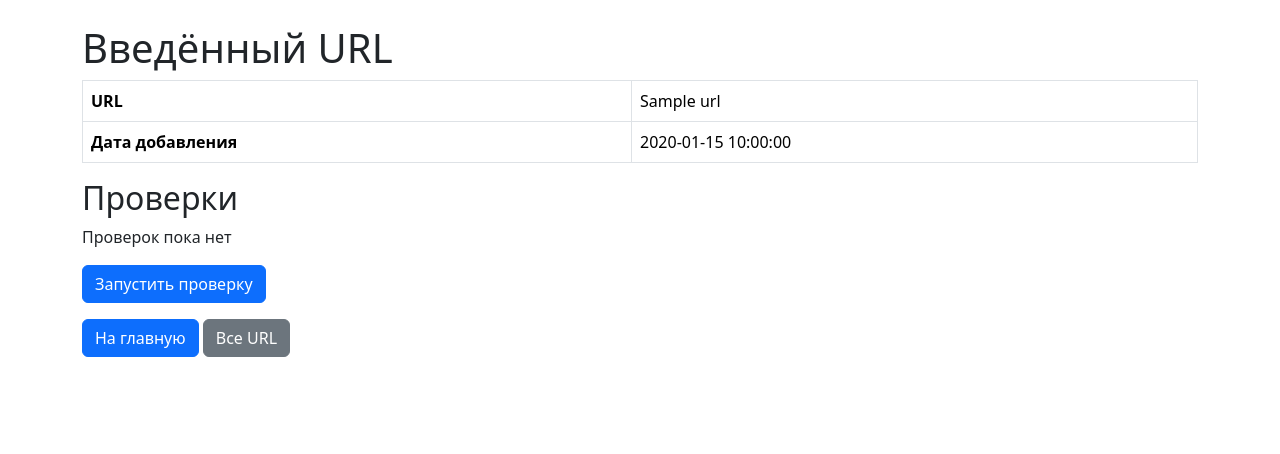
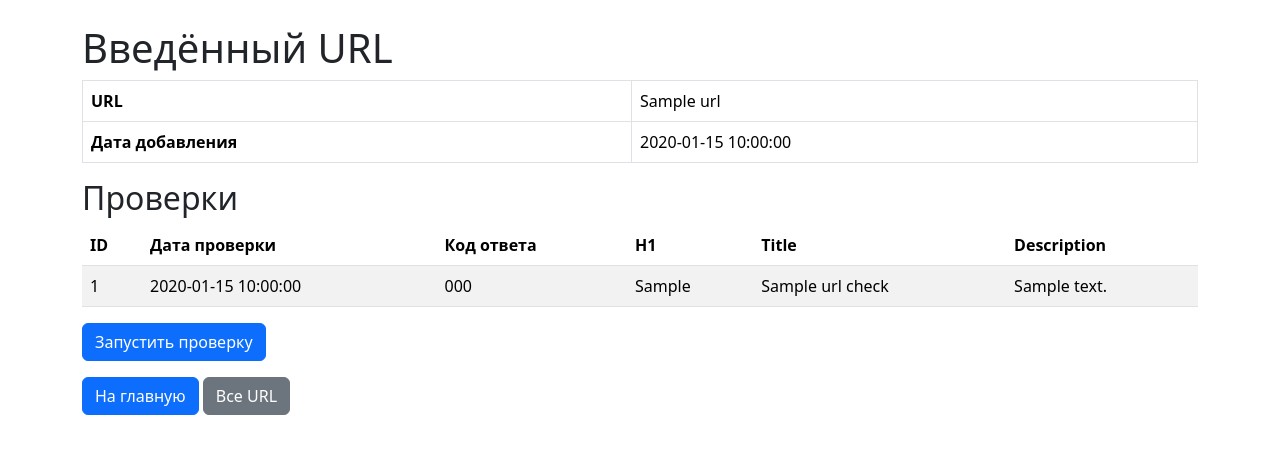
Before and after one commit to lisaCookie/python-project-83, a Flask app: page /urls/1 in a window 1280 px wide. Shown: the top 454 px of the page. Run offline with Flask 3, Linux system fonts and the light colour scheme; a database or web service that is not in the repository returns one stand-in record (values such as "Sample title"); data that the repository does not hold is empty; some libraries are stand-ins or nearby versions.

Commit message:
modified:   database.sql         modified:   page_analyzer/__pycache__/app.cpython-313.pyc         modified:   page_analyzer/app.py         modified:   page_analyzer/templates/index.html         modified:   page_analyzer/templates/url.html         modified:   page_analyzer/templates/urls.html         modified:   pyproject.toml         modified:   uv.lock

```diff
--- a/database.sql
+++ b/database.sql
@@ -7,7 +7,7 @@ CREATE TABLE IF NOT EXISTS urls (
 CREATE TABLE IF NOT EXISTS url_checks (
     id SERIAL PRIMARY KEY,
     url_id  INTEGER NOT NULL REFERENCES urls(id) ON DELETE CASCADE,
-    status_code INTEGER
+    status_code INTEGER,
     h1 TEXT,
     title TEXT,
     description TEXT,
--- a/page_analyzer/app.py
+++ b/page_analyzer/app.py
@@ -4,8 +4,10 @@ import os
 import psycopg2
 import requests
 import validators
+from bs4 import BeautifulSoup
 from dotenv import load_dotenv
 from flask import Flask, flash, redirect, render_template, request, url_for
+from psycopg2.extras import RealDictCursor
 
 load_dotenv()
 
@@ -67,10 +69,10 @@ def all_urls():
                 """
                 SELECT u.id, u.name, u.created_at,
                     uc.created_at AS last_check_date,
-                    uc.status_code
+                    uc.status_code, uc.h1, uc.title, uc.description
                 FROM urls u
                 LEFT JOIN LATERAL (
-                    SELECT created_at, status_code
+                    SELECT created_at, status_code, h1, title, description
                     FROM url_checks
                     WHERE url_id = u.id
                     ORDER BY created_at DESC
@@ -87,7 +89,7 @@ def all_urls():
 def url_detail(id):
     conn = get_db_connection()
     with conn:
-        with conn.cursor() as cursor:
+        with conn.cursor(cursor_factory=RealDictCursor) as cursor:
             cursor.execute(
                 "SELECT id, name, created_at FROM urls WHERE id = %s",
                 (id,)
@@ -95,7 +97,7 @@ def url_detail(id):
 
             url_record = cursor.fetchone()
             cursor.execute(
-                "SELECT id, created_at, status_code"
+                "SELECT id, created_at, status_code, h1, title, description "
                 "FROM url_checks "
                 "WHERE url_id = %s "
                 "ORDER BY created_at DESC",
@@ -105,9 +107,7 @@ def url_detail(id):
     if url_record:
         return render_template(
             'url.html',
-            url=url_record[1],
-            created_at=url_record[2],
-            url_id=url_record[0],
+            url=url_record,
             checks=checks
         )
     else:
@@ -132,10 +132,32 @@ def url_checks(id):
                 status_code = response.status_code
 
                 if status_code < 400:
+                    # Парсинг HTML с BeautifulSoup
+                    soup = BeautifulSoup(response.text, 'html.parser')
+
+                    # Извлечь h1
+                    h1_tag = soup.find('h1')
+                    h1_content = h1_tag.get_text(strip=True) if h1_tag else None
+
+                    # Извлечь title
+                    title_tag = soup.find('title')
+                    title_content = (title_tag.get_text(strip=True)
+                                     if title_tag else None)
+
+                    # Извлечь meta name="description"
+                    meta_desc = soup.find('meta', attrs={'name': 'description'})
+                    desc_content = (meta_desc.get('content', None)
+                                    if meta_desc else None)
+
+                    # Вставить данные в базу
                     cursor.execute(
-                        "INSERT INTO url_checks (url_id, status_code) "
-                        "VALUES (%s, %s)",
-                        (id, status_code)
+                        """
+                        INSERT INTO url_checks (url_id, status_code,
+                                                h1, title, description)
+                        VALUES (%s, %s, %s, %s, %s)
+                        """,
+                        (id, status_code, h1_content,
+                         title_content, desc_content)
                     )
                     flash('Проверка успешно добавлена', 'success')
                 else:
--- a/page_analyzer/templates/index.html
+++ b/page_analyzer/templates/index.html
@@ -69,7 +69,8 @@
       <main>
         <h1 class="text-body-emphasis">Анализатор страниц</h1>
         <p class="fs-5 col-md-8">Бесплатно проверяйте сайты на SEO-пригодность</p>
-        <form action="/urls" method="post" class="d-flex justify-content-center mt-3">
+        <form action=" {{ url_for('home') }}" method="post" class="d-flex justify-content-center mt-3">
+
           <label for="text" class="visually-hidden">Url для проверки</label>
           <input type="text" id="text" name="url" placeholder="https://www.example.com" class="form-control form-control-lg" required>
           <input type="submit" class="btn btn-primary btn-lg ms-3 px-5 text-uppercase" value="Проверить" />
--- a/page_analyzer/templates/url.html
+++ b/page_analyzer/templates/url.html
@@ -10,26 +10,45 @@
     <table class="table table-bordered" data-test="url">
         <tr>
             <th>URL</th>
-            <td>{{ url }}</td>
+            <td>{{ url.name }}</td>
         </tr>
         <tr>
             <th>Дата добавления</th>
-            <td>{{ created_at }}</td>
+            <td>{{ url.created_at }}</td>
         </tr>
     </table>
     <h2>Проверки</h2>
     {% if checks %}
-        <ul>
-        {% for check in checks %}
-            <li>ID: {{ check[0] }}, дата: {{ check[1] }}, {{ check[2] or 'Ошибка' }}</li>
-        {% endfor %}
-        </ul>
+        <table class="table table-striped">
+            <thead>
+                <tr>
+                    <th>ID</th>
+                    <th>Дата проверки</th>
+                    <th>Код ответа</th>
+                    <th>H1</th>
+                    <th>Title</th>
+                    <th>Description</th>
+                </tr>
+            </thead>
+            <tbody>
+                {% for check in checks %}
+                <tr>
+                    <td>{{ check.id }}</td>
+                    <td>{{ check.created_at }}</td>
+                    <td>{{ check.status_code or 'Ошибка' }}</td>
+                    <td>{{ check.h1 or 'Не найден' }}</td>
+                    <td>{{ check.title or 'Не найден' }}</td>
+                    <td>{{ check.description or 'Не найден' }}</td>
+                </tr>
+                {% endfor %}
+            </tbody>
+        </table>
     {% else %}
         <p>Проверок пока нет</p>
     {% endif %}
 
 
-    <form action="{{ url_for('url_checks', id=url_id) }}" method="post">
+    <form action="{{ url_for('url_checks', id=url.id) }}" method="post">
         <button type="submit" class="btn btn-primary mb-3">Запустить проверку</button>
     </form>
 
--- a/pyproject.toml
+++ b/pyproject.toml
@@ -12,6 +12,7 @@ dependencies = [
     "psycopg2-binary>=2.9.3",
     "validators>=0.35.0",
     "requests",
+    "beautifulsoup4",
 ]
 
 [dependency-groups]
```
Also changed, not shown: page_analyzer/templates/urls.html (+11 -21 lines), 1 other file.
